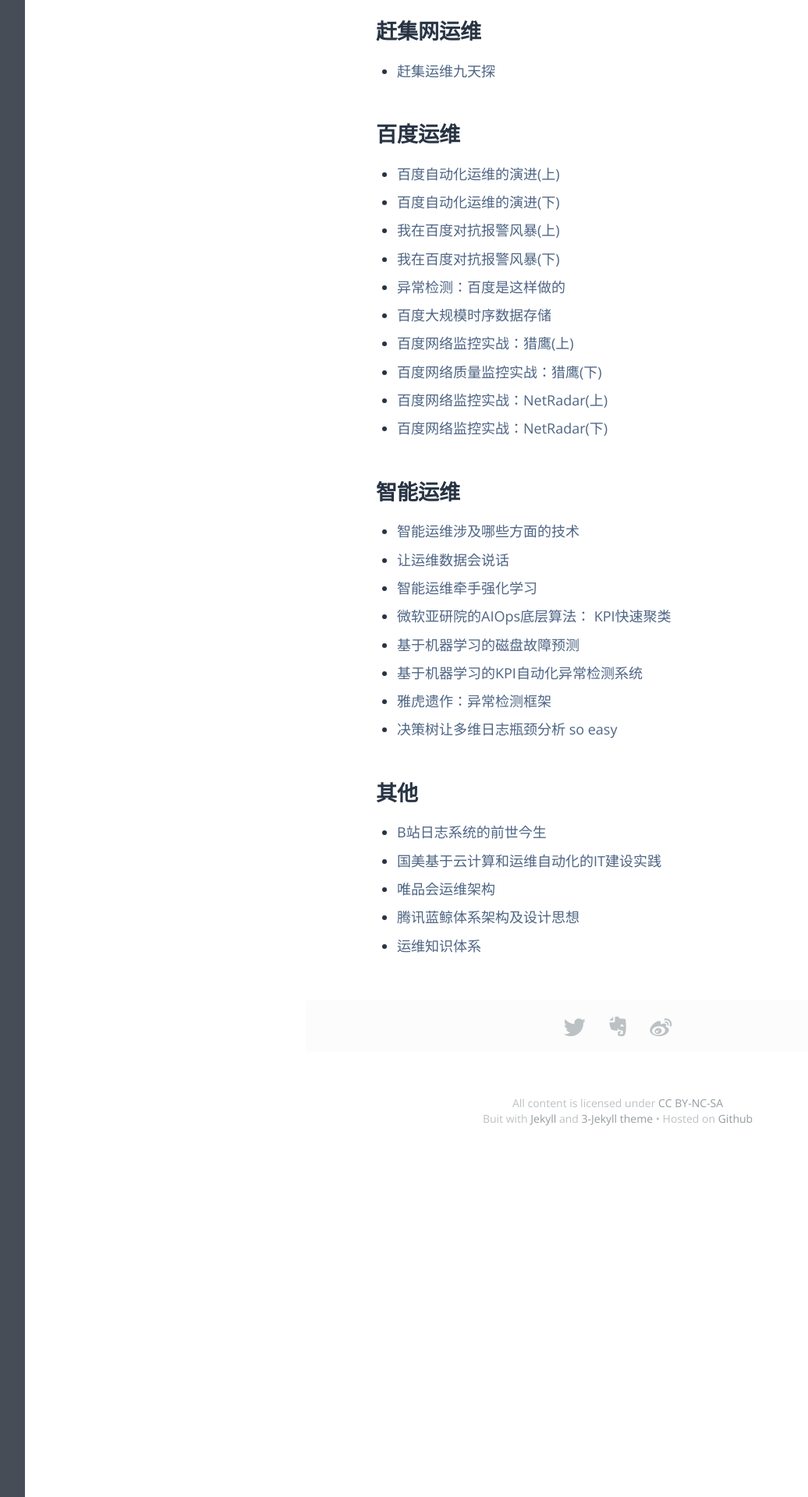
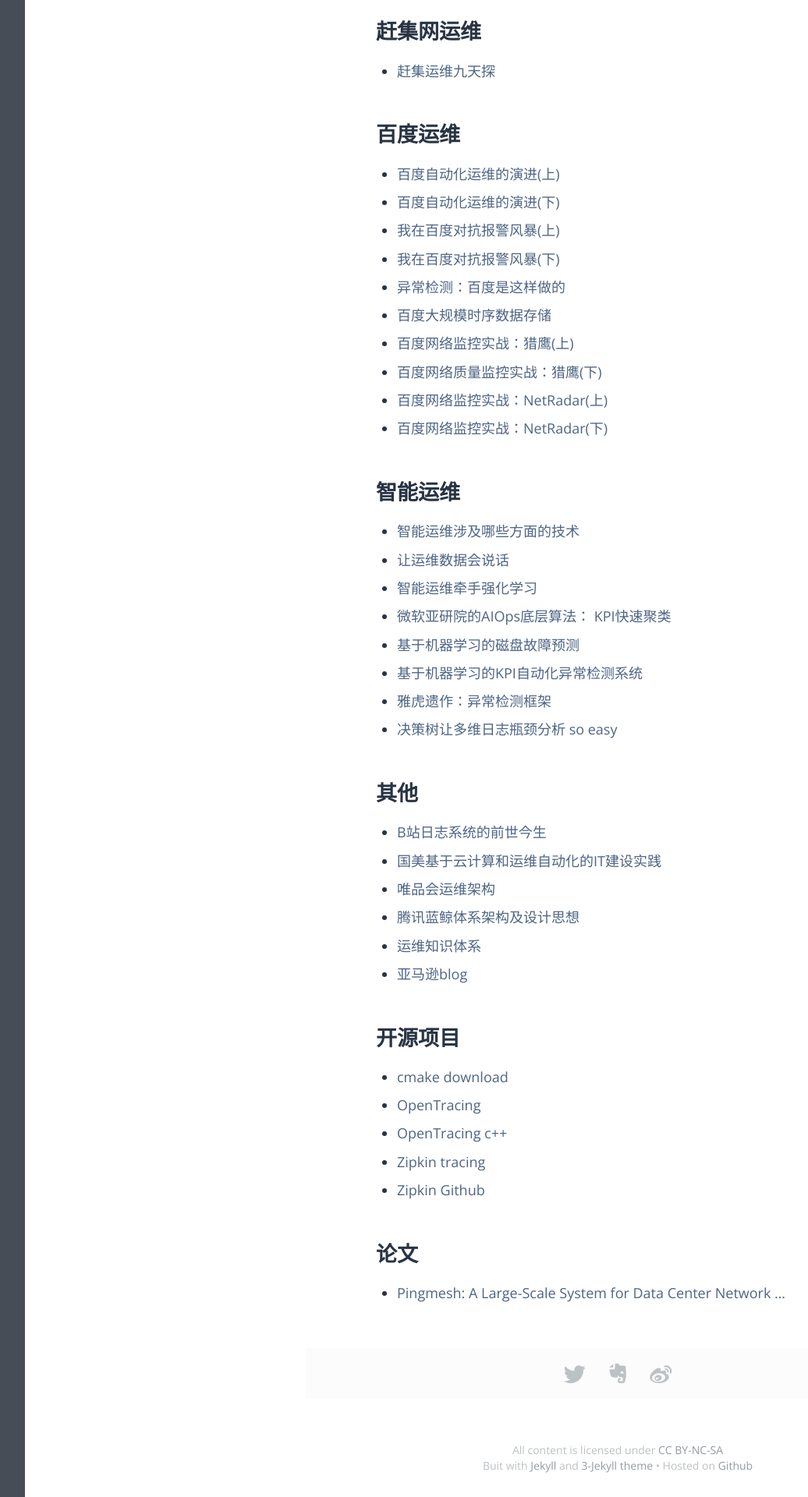
Before and after one commit to feelkill/feelkill.github.io, a Jekyll site: the page built from _posts/database/2017-10-22-故障诊断及自动化运维.md, in a window 1280 px wide. Shown: the part 943-2863 px from the top of the page at 78% size, without its empty margins (88-1124 px from the left). Built offline with Jekyll 4.4.1, drawn with Linux system fonts in a browser that asks for light colours; some web fonts are replaced.

Commit message:
增加开源项目以及部分论文链接

```diff
--- a/_posts/database/2017-10-22-故障诊断及自动化运维.md
+++ b/_posts/database/2017-10-22-故障诊断及自动化运维.md
@@ -65,3 +65,16 @@ ORACLE数据库主要调研的是故障诊断基础架构，主要参考链接
 * [唯品会运维架构](http://docs.huihoo.com/infoq/qconbeijing-vipshop-operation-infrastructure-and-process-improvement-20140427.pdf)
 * [腾讯蓝鲸体系架构及设计思想](https://mp.weixin.qq.com/s?__biz=MzA4NzY4NDY1OQ==&mid=401267702&idx=1&sn=00809bb595672973830ad570673c6949&scene=38#wechat_redirect)
 * [运维知识体系](https://www.unixhot.com/page/ops)
+* [亚马逊blog](https://amazonaws-china.com/cn/blogs/aws/aws-x-ray-see-inside-of-your-distributed-application/)
+
+## 开源项目
+
+* [cmake download](https://cmake.org/download/)
+* [OpenTracing](https://github.com/opentracing)
+* [OpenTracing c++](https://github.com/opentracing/opentracing-cpp)
+* [Zipkin tracing](http://zipkin.io)
+* [Zipkin Github](https://github.com/openzipkin/zipkin/)
+
+## 论文
+
+* [Pingmesh: A Large-Scale System for Data Center Network ...](http://conferences.sigcomm.org/sigcomm/2015/pdf/papers/p139.pdf)
```
